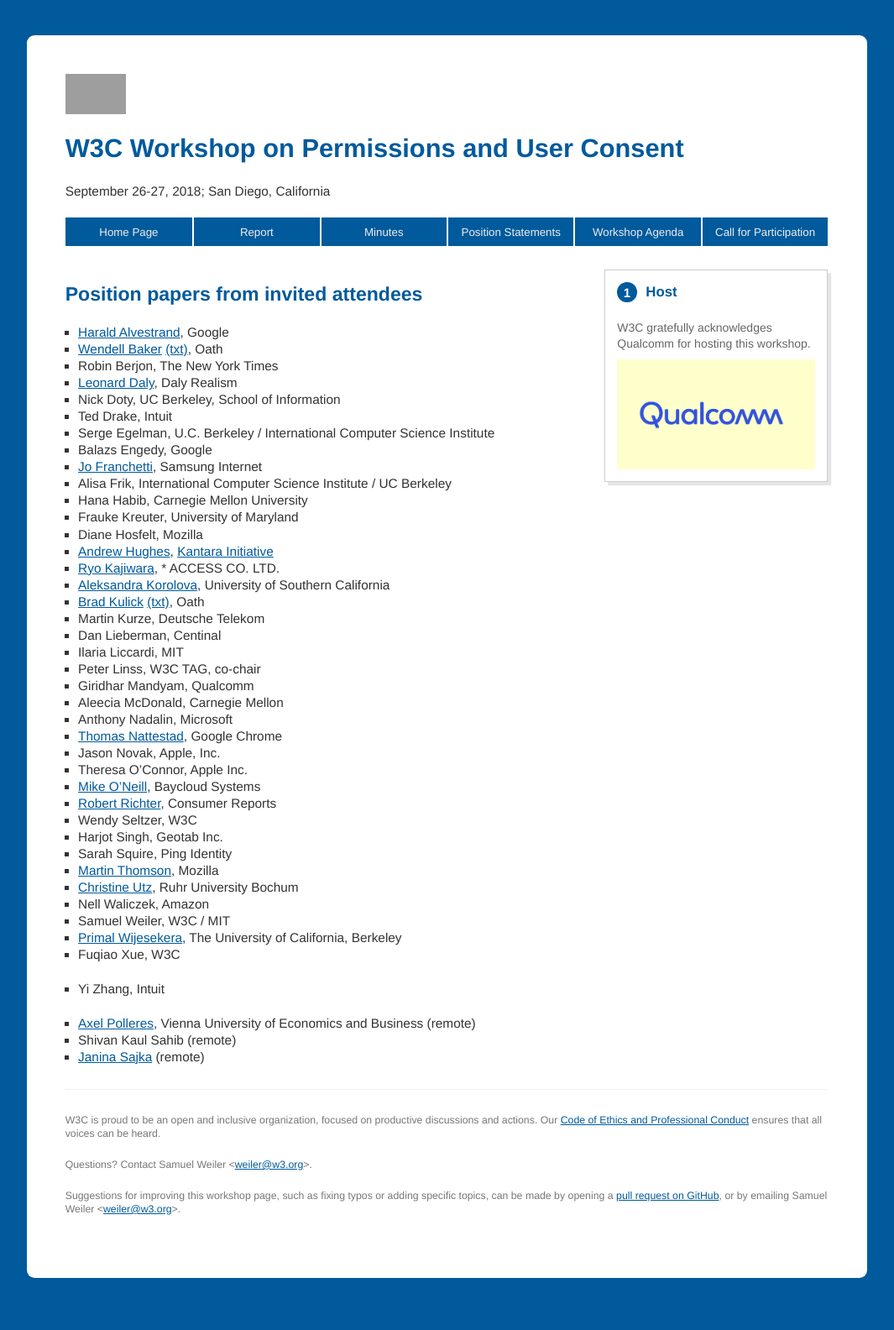
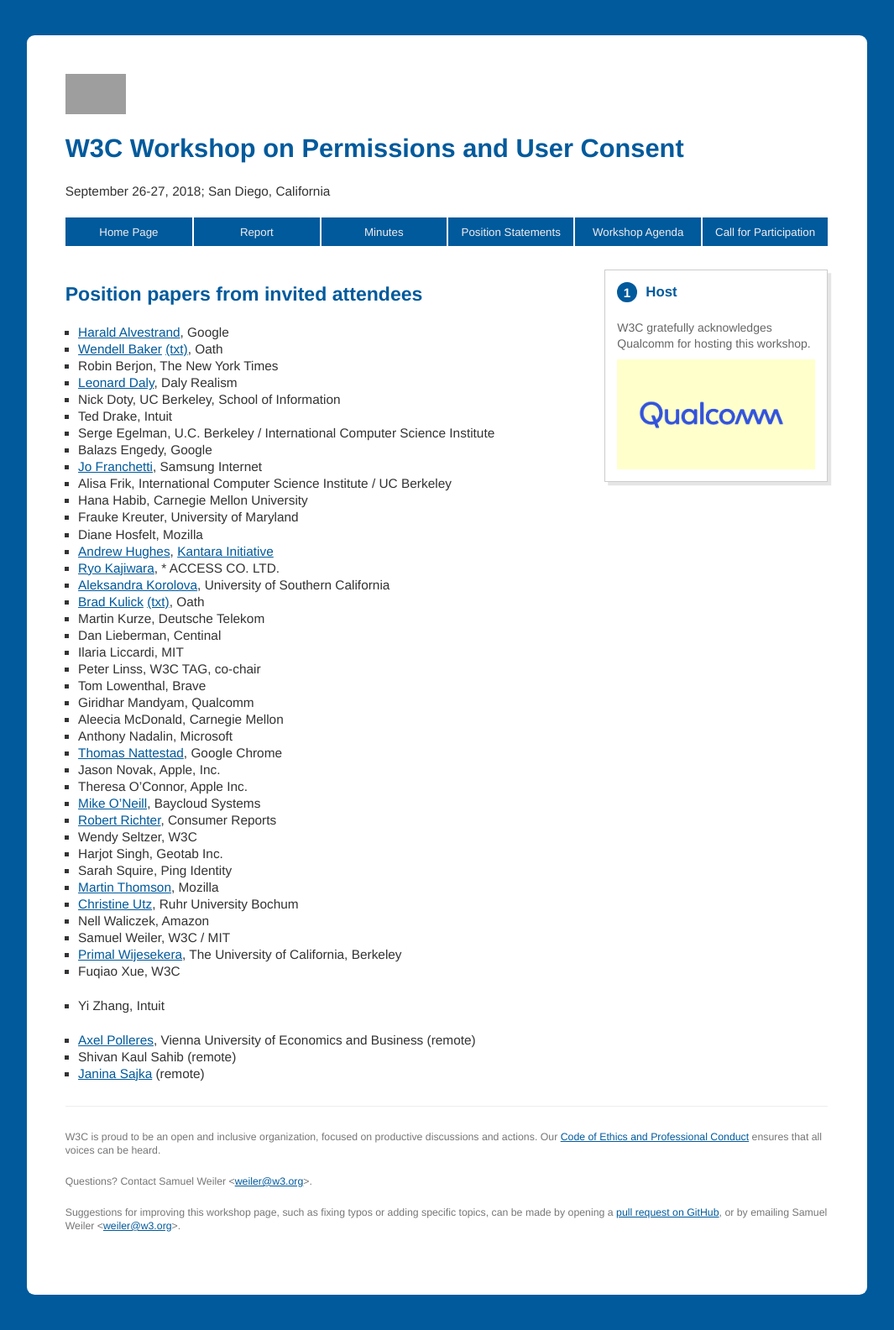
Before and after one commit to w3c/permissions-ws-2018, a Jekyll site: the page built from papers.md, in a window 1280 px wide. Shown: the whole page at 84% size, without its empty margins (108-1173 px from the left). Built offline with Jekyll 4.4.1, drawn with Linux system fonts in a browser that asks for light colours; our own code applies the rules of GitHub Pages for plain Markdown files; grey boxes are pictures that could not be loaded.

Commit message:
add tom lowenthal

```diff
--- a/papers.md
+++ b/papers.md
@@ -25,6 +25,7 @@ layout: home
 * Dan Lieberman, Centinal
 * Ilaria Liccardi, MIT
 * Peter Linss,	W3C TAG, co-chair
+* Tom Lowenthal, Brave
 * Giridhar Mandyam,	Qualcomm
 * Aleecia McDonald, Carnegie Mellon
 * Anthony Nadalin,	Microsoft
```
